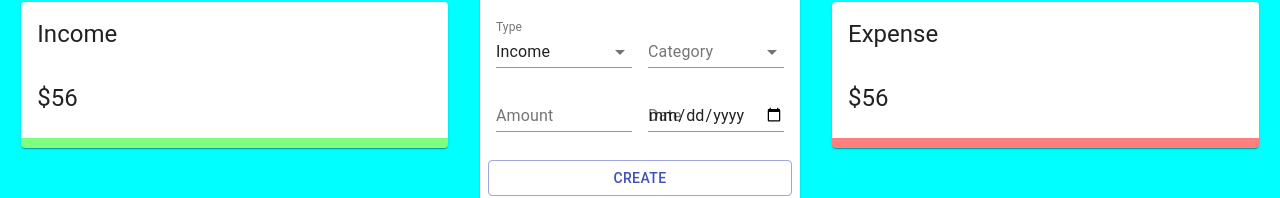
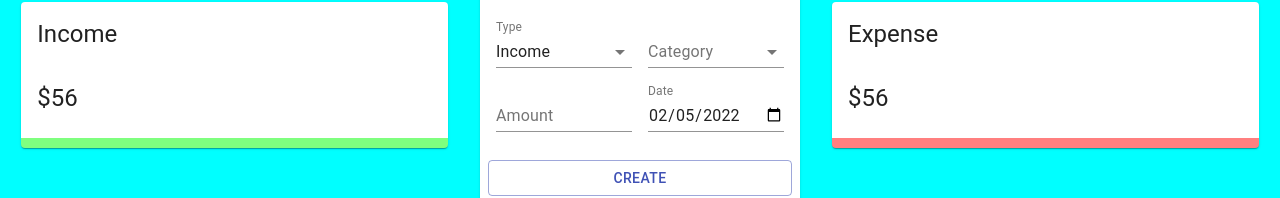
Before and after one commit to ngodingbentar/expense_tracker_reactjs, a React (Create React App) app: page / in a window 1280 px wide. Shown: the part 325-523 px from the top of the page. Built offline with nearby package versions, Linux system fonts and the light colour scheme.

Commit message:
added: formatData

```diff
--- a/src/components/Main/Form/Form.jsx
+++ b/src/components/Main/Form/Form.jsx
@@ -4,12 +4,13 @@
 import { ExpenseTrackerContext } from '../../../context/context';
 import { incomeCategories, expenseCategories } from '../../../constants/categories';
 import useStyles from './styles';
+import formatDate from '../../../utils/formatDate';
 
 const initialState = {
   amount: '',
   category: '',
   type: 'Income',
-  date: new Date(),
+  date: formatDate(new Date()),
 };
 
 const Form = () => {
@@ -62,7 +63,7 @@
         <TextField type="number" label="Amount" fullWidth value={formData.amount} onChange={(e) => setFormData({ ...formData, amount: e.target.value })} />
       </Grid>
       <Grid item xs={6}>
-        <TextField fullWidth label="Date" type="date" value={formData.date} onChange={(e) => setFormData({ ...formData, date: e.target.value })} />
+        <TextField fullWidth label="Date" type="date" value={formData.date} onChange={(e) => setFormData({ ...formData, date: formatDate(e.target.value) })} />
       </Grid>
       <Button className={classes.button} variant="outlined" color="primary" fullWidth onClick={createTransaction} >Create</Button>
     </Grid>
--- /dev/null
+++ b/src/utils/formatDate.js
@@ -0,0 +1,12 @@
+const formatDate = (date) => {
+  const d = new Date(date);
+  let month = `${d.getMonth() + 1}`;
+  let day = `${d.getDate()}`;
+  const year = d.getFullYear();
+  if (month.length < 2) { month = `0${month}`; }
+  if (day.length < 2) { day = `0${day}`; }
+
+  return [year, month, day].join('-');
+}
+
+export default formatDate
```
